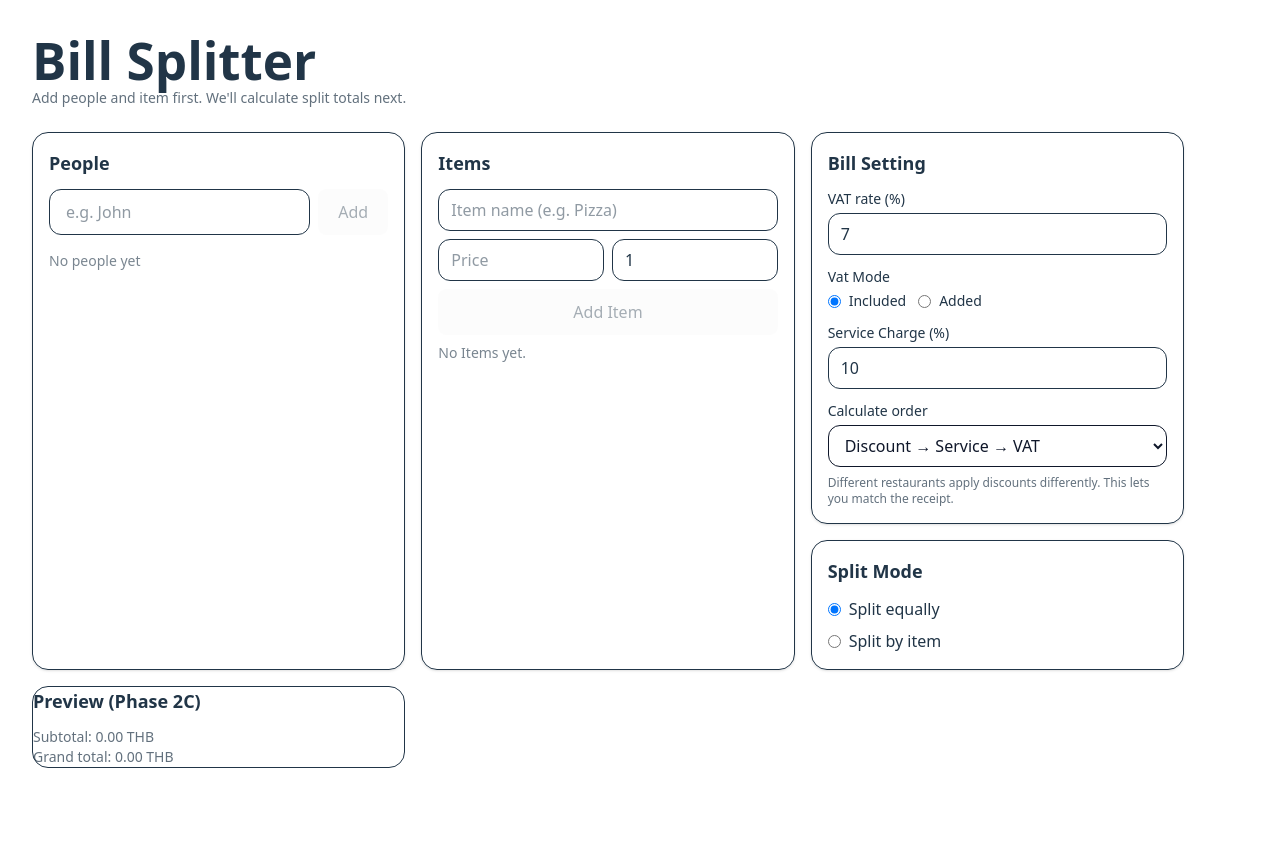
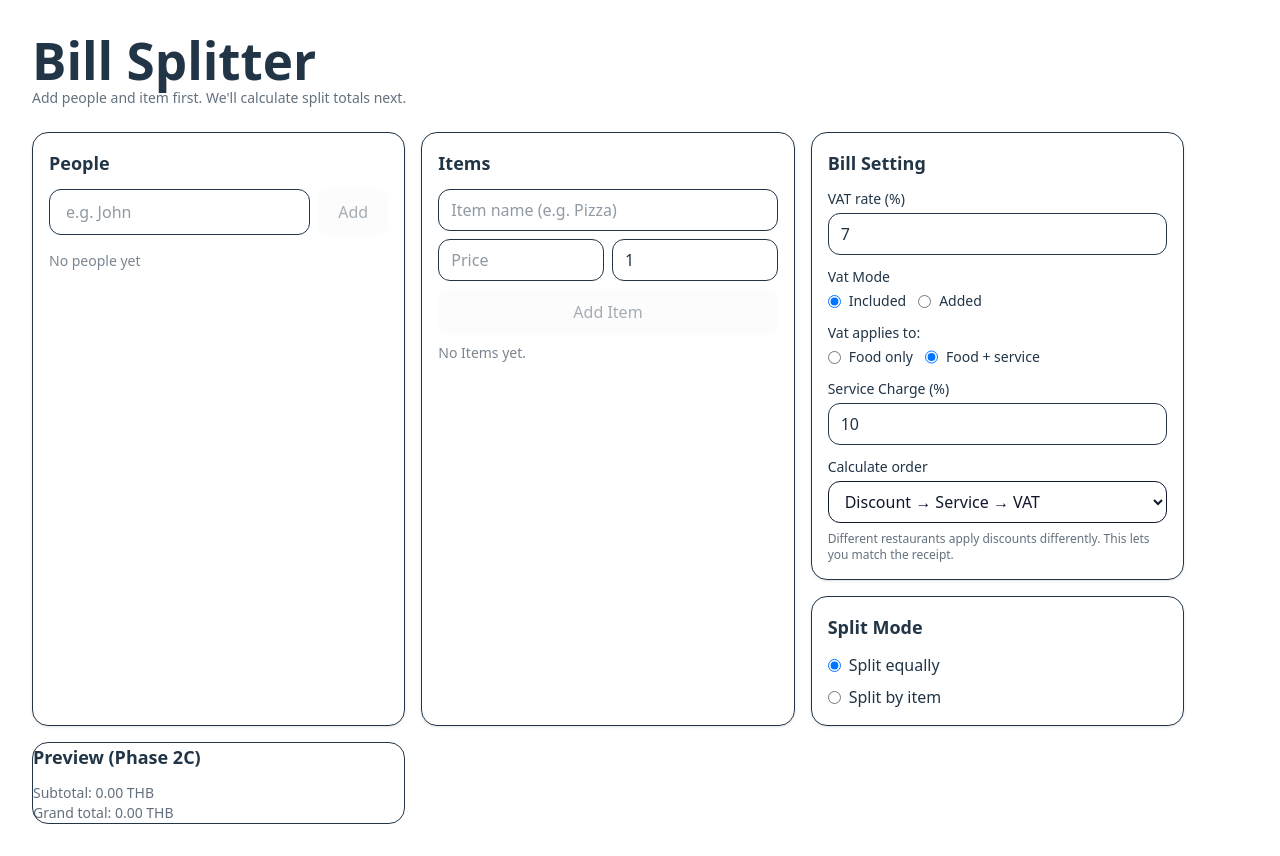
Before and after one commit to mosetz/bill-splitter, a React (Vite) app: page / in a window 1280 px wide. Before the commit the page ends 800 px from the top, so only its background shows below. Built offline with nearby package versions, Linux system fonts and the light colour scheme.

Commit message:
update new feature call vatBase calcualte vat base on real life rule on top of food+service or food only

```diff
--- a/src/component/bill/BillSetting.jsx
+++ b/src/component/bill/BillSetting.jsx
@@ -1,5 +1,5 @@
 import { useSelector, useDispatch } from "react-redux";
-import { setVatMode, setVatRate, setServiceRate, setCalculationPreset } from "../../features/bill/billSlice";
+import { setVatMode, setVatRate, setServiceRate, setCalculationPreset, setVatBase } from "../../features/bill/billSlice";
 
 export default function BillSetting() {
 
@@ -62,6 +62,35 @@ export default function BillSetting() {
                 </div>
             </div>
 
+            <div className="mb-3">
+                <p className="block text-sm font-medium mb-1">Vat applies to:</p>
+                <div className="flex gap-3">
+                    <label
+                        className="flex items-center gap-2"
+                    >
+                        <input
+                            type="radio"
+                            name="vatBase"
+                            checked={bill.vatBase === "FOOD_ONLY"}
+                            onChange={() => dispatch(setVatBase("FOOD_ONLY"))}
+                        />
+                        <span className="text-sm">Food only</span>
+                    </label>
+
+                    <label
+                        className="flex item-center gap-2"
+                    >
+                        <input
+                            type="radio"
+                            name="vatBase"
+                            checked={bill.vatBase === "FOOD_PLUS_SERVICE"}
+                            onChange={() => dispatch(setVatBase("FOOD_PLUS_SERVICE"))}
+                        />
+                        <span className="text-sm">Food + service</span>
+                    </label>
+                </div>
+            </div>
+
             {/* Service */}
             <div className="mb-3">
                 <label className="block text-sm font-medium mb-1">Service Charge (%)</label>
--- a/src/domain/calc/index.js
+++ b/src/domain/calc/index.js
@@ -29,6 +29,7 @@ export function computeBill({bill, items, people}) {
 
     const vatRate = percentToDecimal(bill.vatRate ?? 0);
     const serviceRate = percentToDecimal(bill.serviceRate ?? 0);
+    const vatBase = bill.vatBase ?? "FOOD_PLUS_SERVICE";
 
     //Step 1 : amount after discount on this phase (let it be 0 for now)
     let afterDiscount = subtotal - discount;
@@ -49,20 +50,22 @@ export function computeBill({bill, items, people}) {
 
     //Step 3 : amount that VAT is applied to / extracted from
     const preVatAmount = afterDiscount + service;
+    const vatBaseAmount = vatBase === "FOOD_ONLY" ? afterDiscount : preVatAmount;
 
 
     //Step 4: Vat by mode
     let vat = 0;
     let grandTotal = 0;
 
+
     if (bill.vatMode === "ADDED") {
-        vat = preVatAmount * vatRate;
+        vat = vatBaseAmount * vatRate;
         grandTotal = preVatAmount + vat;
     } else if (bill.vatMode === "INCLUDED"){
          // preVatAmount already includes VAT. Extract the VAT portion.
         if (vatRate > 0) {
-            const net = preVatAmount / (1 + vatRate); //Think of total net price 100 government will add 7 unit in to it so it will be 107/100 = 1.07
-            vat = preVatAmount - net;
+            const net = vatBaseAmount/ (1 + vatRate); //Think of total net price 100 government will add 7 unit in to it so it will be 107/100 = 1.07
+            vat = vatBaseAmount - net;
         } else {
         vat = 0;
         }
--- a/src/features/bill/billSlice.js
+++ b/src/features/bill/billSlice.js
@@ -6,7 +6,8 @@ const initialState = {
     serviceRate: 10,
     calculationPreset: "DISC_FIRST",
     currency: "THB",
-    splitMode: "EQUAL"
+    splitMode: "EQUAL",
+    vatBase: "FOOD_PLUS_SERVICE"
 }
 
 export const billSlice = createSlice({
@@ -36,6 +37,12 @@ export const billSlice = createSlice({
             if (action.payload === "EQUAL" || action.payload === "BY_ITEM"){
                 state.splitMode = action.payload;
             }
+        },
+
+        setVatBase: (state, action) => {
+            if (action.payload === "FOOD_ONLY" || action.payload === "FOOD_PLUS_SERVICE"){
+                state.vatBase = action.payload;
+            }
         }
 
     }
@@ -48,7 +55,8 @@ export const {
     setVatMode,
     setServiceRate,
     setCalculationPreset,
-    setSplitMode
+    setSplitMode,
+    setVatBase
 
 } = billSlice.actions;
 
```
Also changed, not shown: 1 other file (tests, documents, lock files or other folders).
